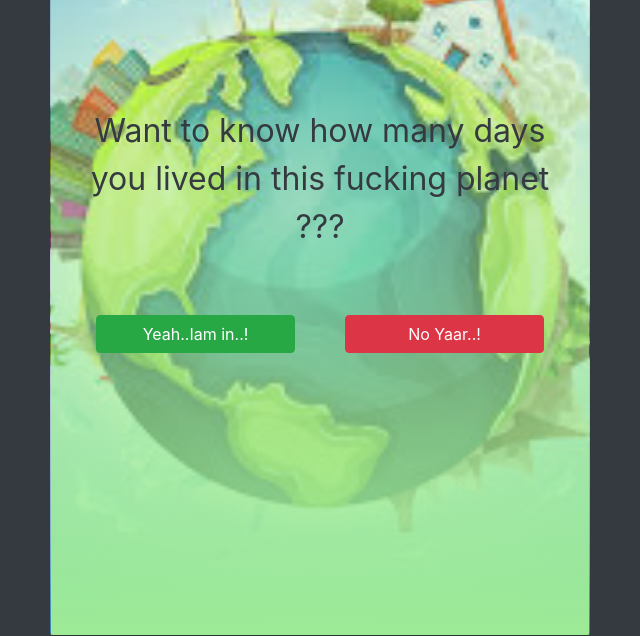
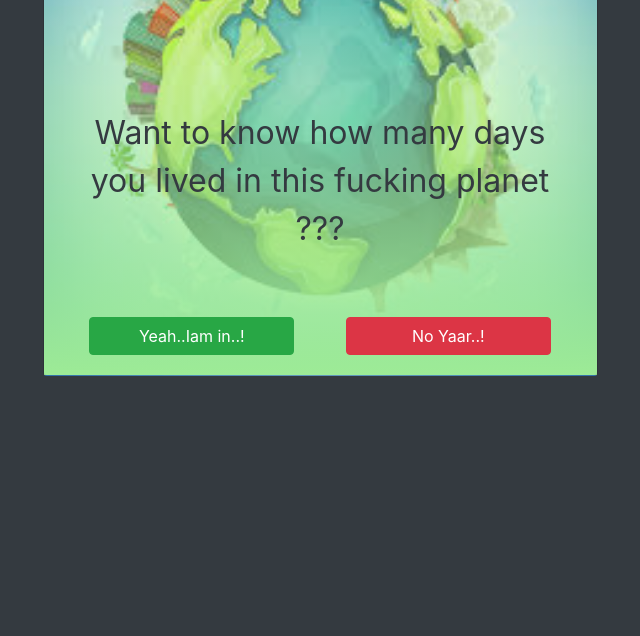
Before and after one commit to sarathrj10/Day-Calculator, a plain HTML site: page index.html in a window 1280 px wide. Shown: the part 164-800 px from the top of the page, without its empty margins (320-960 px from the left). Drawn offline with nearby package versions, Linux system fonts and the light colour scheme.

Commit message:
Update style.css

```diff
--- a/style.css
+++ b/style.css
@@ -1,5 +1,7 @@
 @import url('https://fonts.googleapis.com/css2?family=Shadows+Into+Light&display=swap');
-
+.container{
+   padding: 0;
+}
 #selectorscreen,#resultscreen,#negativescreen{
     display: none;
 }
@@ -12,7 +14,7 @@ url("./images/img1.jpg");
     background-repeat: no-repeat;
     background-size: cover;
     background-position: center;
-    height: 100vh;
+
 }
 #selectorscreen{
     background: linear-gradient( transparent, rgb(157, 235, 150)),
```
